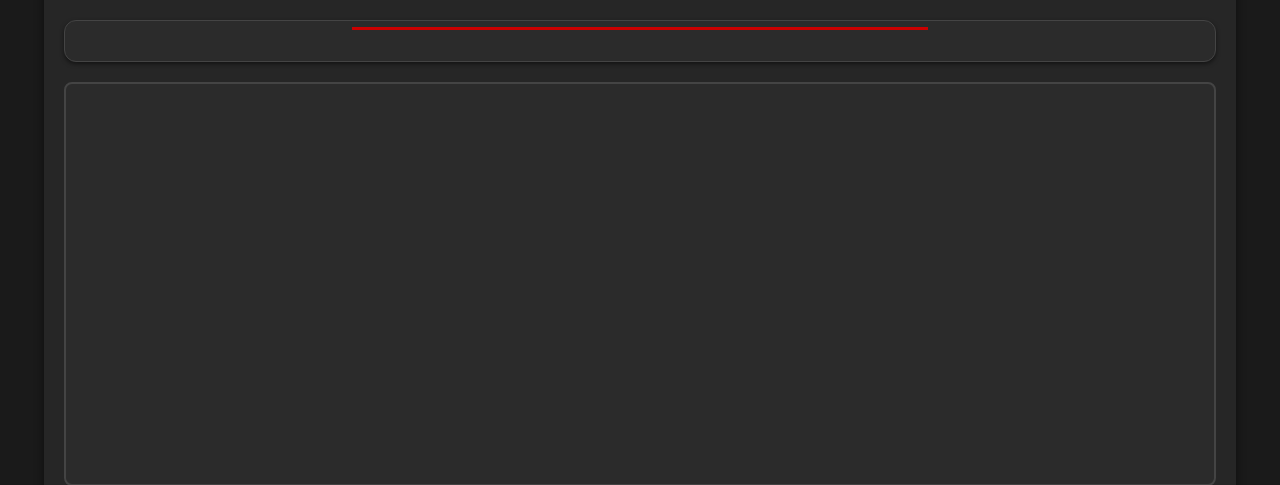
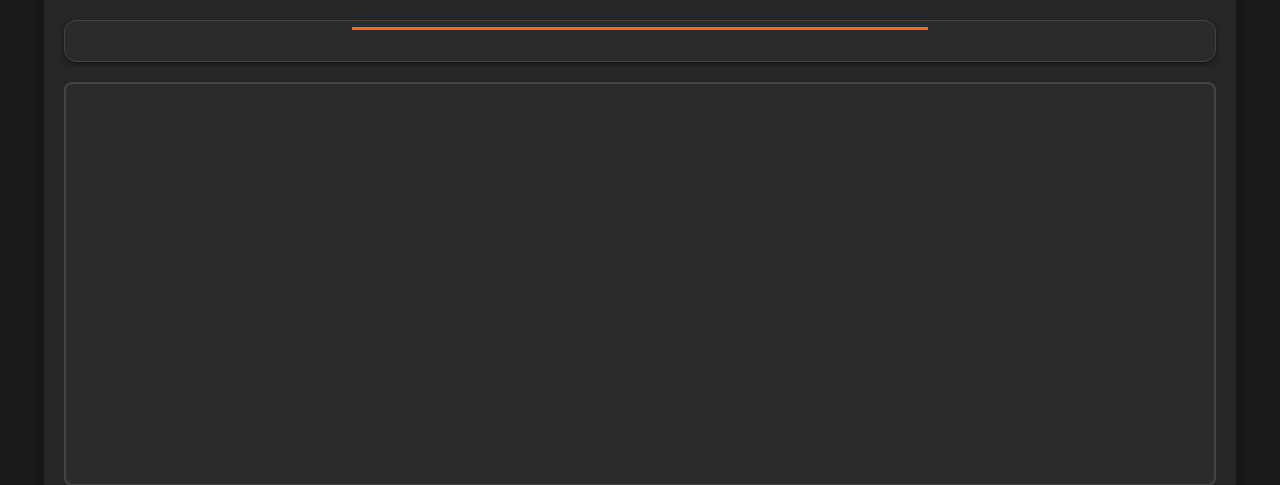
Before and after one commit to PravinTiwari023/2MinStoryWithAI, a Flask app: template templates/index.html in a window 1280 px wide. Shown: the part 113-598 px from the top of the page. Run offline with Flask 3, Linux system fonts and the light colour scheme; the template is opened without the code that fills it, so the values that code supplies are empty; some libraries are stand-ins or nearby versions.

Commit message:
Update style.css

```diff
--- a/static/style.css
+++ b/static/style.css
@@ -55,7 +55,9 @@ body {
     font-size: 32px;
     text-align: center;
     margin: 20px 0;
-    color: #cc0000; /* Dark red text */
+    background: linear-gradient(90deg, #f3722d, #9c0000); /* Gradient color similar to your logo */
+    -webkit-background-clip: text;
+    -webkit-text-fill-color: transparent;
     font-family: 'Creepster', cursive; /* Eerie font */
     position: relative;
 }
@@ -64,7 +66,7 @@ body {
     content: "";
     width: 50%;
     height: 3px;
-    background-color: #cc0000;
+    background-color: #f36c21; /* Match one of the gradient colors */
     position: absolute;
     bottom: -10px;
     left: 25%;
@@ -76,8 +78,8 @@ pre {
     border: 1px solid #444; /* Subtle border */
     border-radius: 12px;
     padding: 20px;
-    font-family: 'Permanent Marker', cursive; /* Handwritten font */
-    font-size: 18px;
+    font-family: 'Kalam'; /* Handwritten font */
+    font-size: 22px;
     color: #f5f5f5; /* Light text color */
     line-height: 1.6;
     overflow-x: auto;
```
